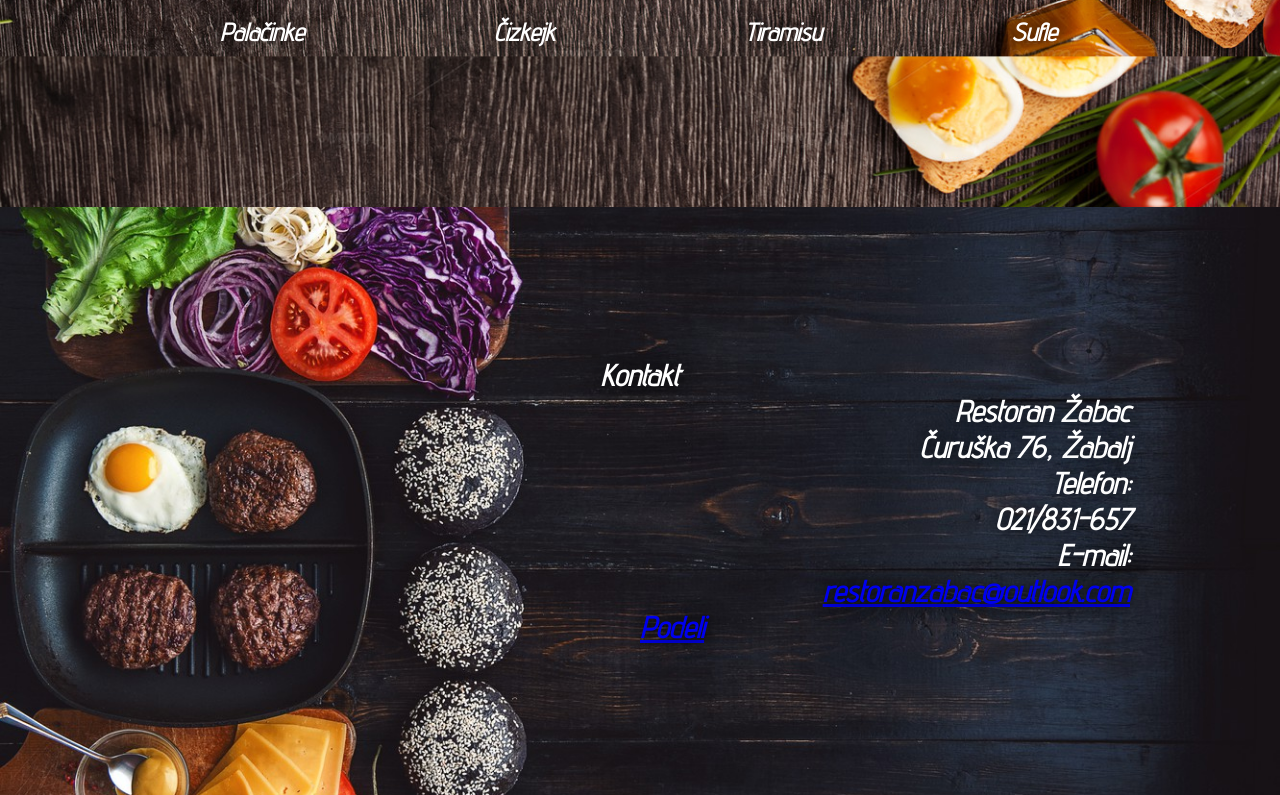
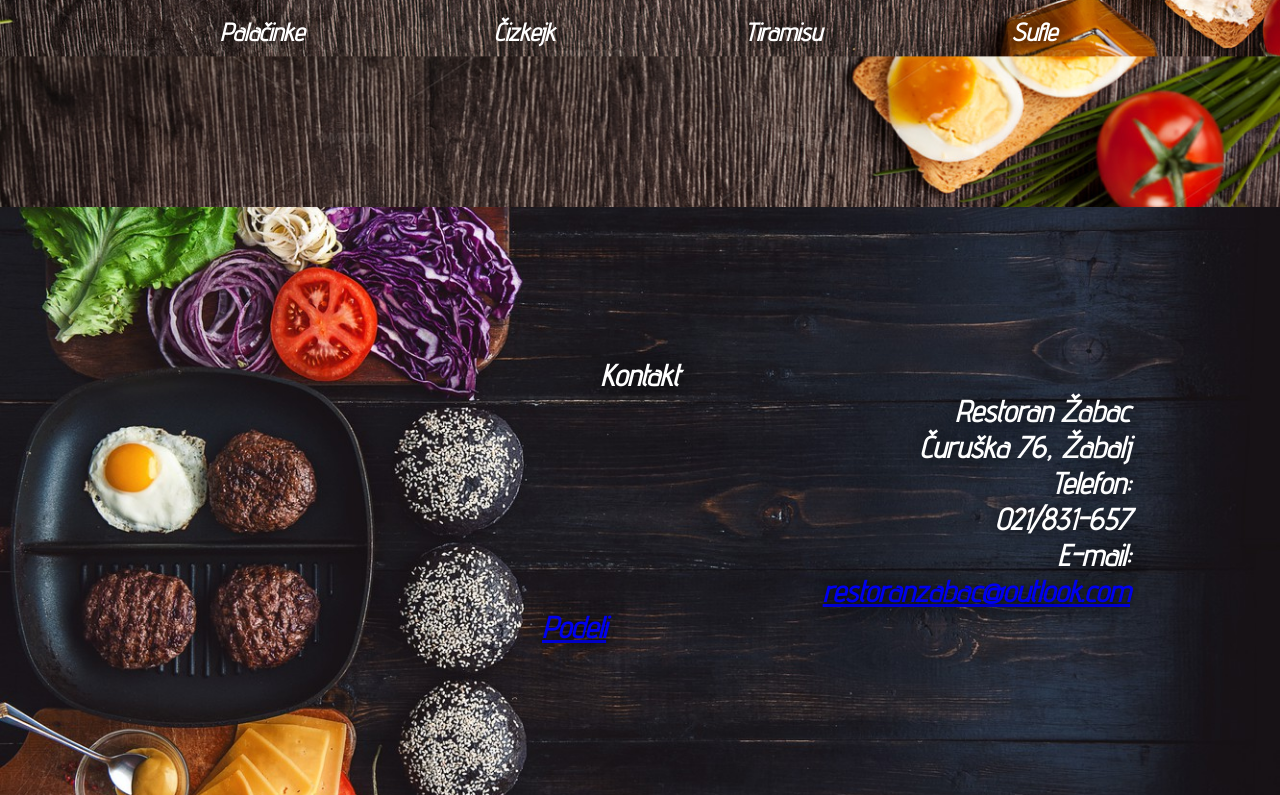
Before and after one commit to veruskicc/projekat, a plain HTML site: page index.html in a window 1280 px wide. Shown: the part 3043-3838 px from the top of the page. Drawn offline with Linux system fonts and the light colour scheme.

Commit message:
Update sajt.css

```diff
--- a/sajt.css
+++ b/sajt.css
@@ -193,6 +193,6 @@ h2{
 	text-align: center;
 }
 .pomeri{
-	margin-bottom: 0px;
-	margin-left:50%;
+	padding-bottom: 0px;
+	margin-left:40%;
 }
```
